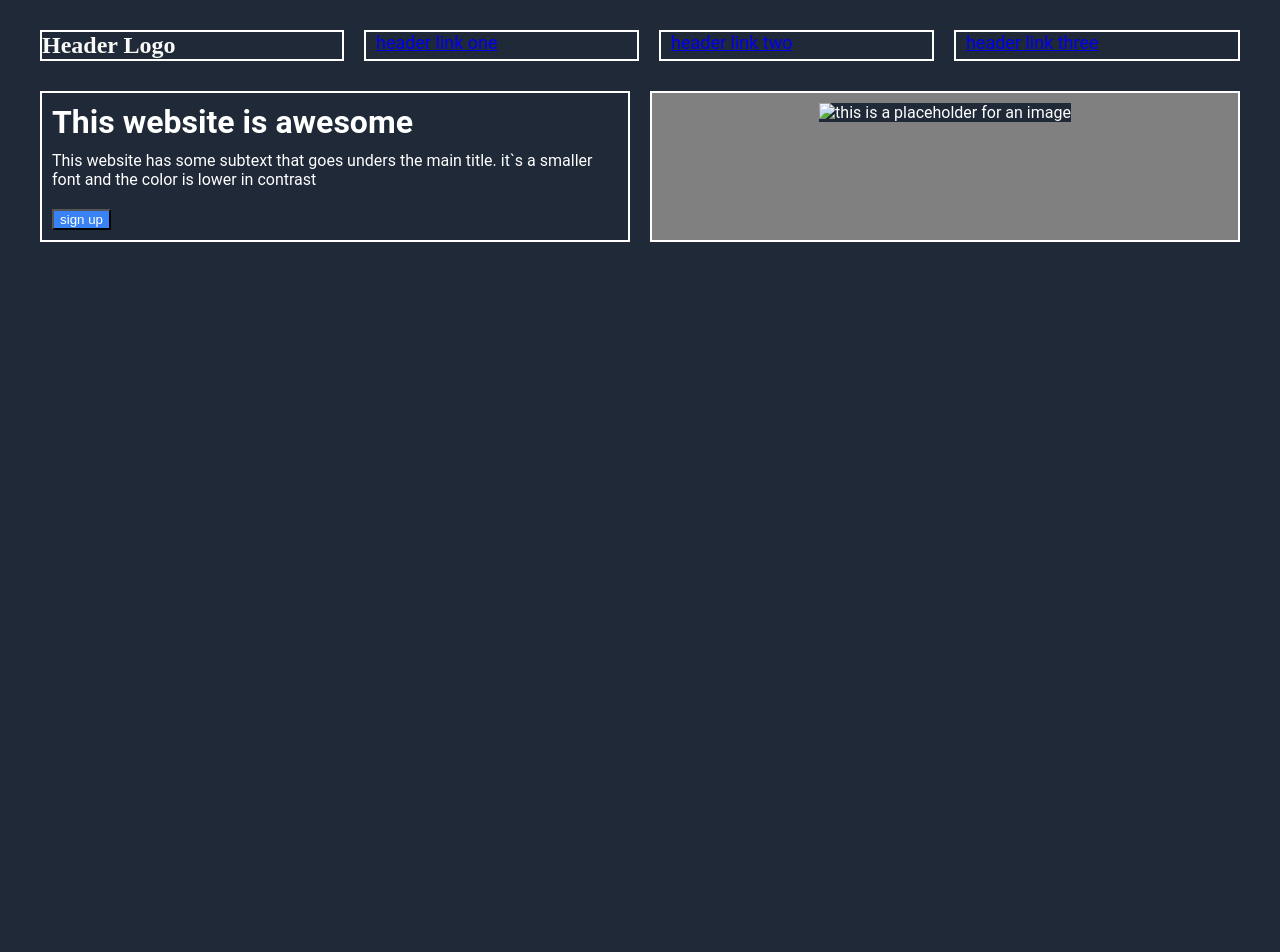
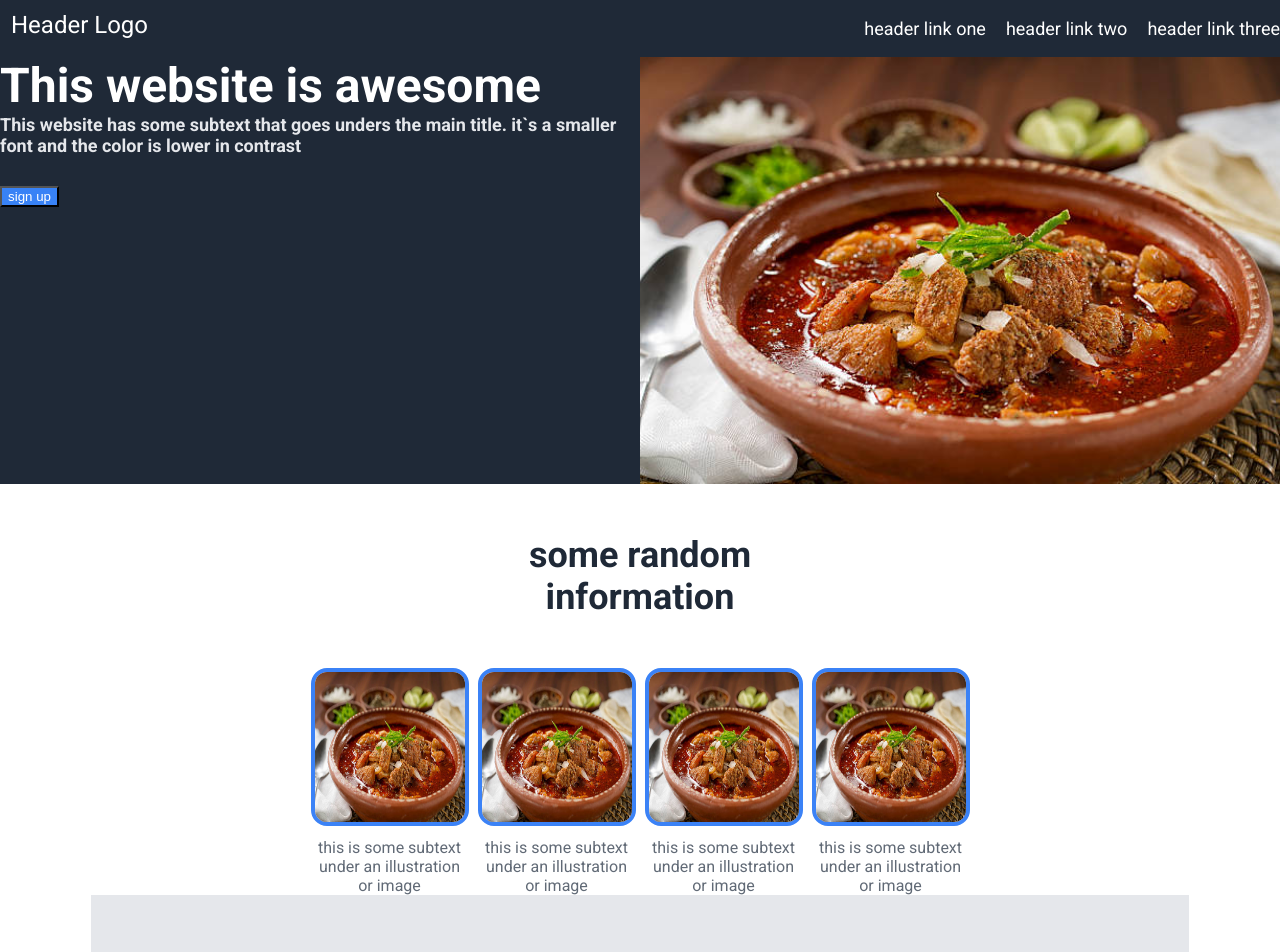
Before and after one commit to RhexNiebres/Project-Landing-Page, a plain HTML site: page index.html in a window 1280 px wide. Shown: the top 952 px of the page. Before the commit the page ends 800 px from the top, so only its background shows below. Drawn offline with Linux system fonts and the light colour scheme.

Commit message:
added box continer for images and qoute container

```diff
--- a/index.html
+++ b/index.html
@@ -5,37 +5,63 @@
     <meta charset="UTF-8" />
     <meta name="viewport" content="width=device-width, initial-scale=1.0" />
     <link rel="stylesheet" href="style.css" />
+    <link href="https://fonts.googleapis.com/css2?family=Roboto:wght@100;300;400;500;700&display=swap" rel="stylesheet">
   </head>
 
   <body>
 
     <div class="header-container">
-      <div class="Logo" style="font-weight: bold">Header Logo</div>
-      <div class="header-items">
-      <a href="https://www.example.com/page1" target="_blank">header link one</a>
+      <a class="Logo" href="index.html" rel="noopener noreferrer">Header Logo</a>
+       <ul>
+        <li><a href="https://www.example.com/page1" target="_blank">header link one</a></li>
+        <li><a href="https://www.example.com/page1" target="_blank">header link two</a></li>
+        <li><a href="https://www.example.com/page1" target="_blank">header link three</a></li>
+       </ul>
     </div>
 
-      <div class="header-items">
-      <a href="https://www.example.com/page1" target="_blank">header link two</a>
+     </div>
+     <div class="main-container">
+      <div class="hero-left">
+        <div class="hero-main" >This website is awesome</div>
+        <div class="hero-subtext">
+          This website has some subtext that goes unders the main title. it`s a
+          smaller font and the color is lower in contrast</div>
+        <button class="hero-button" style=" background-color:#3882F6; color: white;">sign up</button>
+      </div>
+      <image class="hero-right" src="menudo.jpg" alt="this is a placeholder for an image">
     </div>
 
-      <div class="header-items">
-      <a href="https://www.example.com/page1" target="_blank">header link three</a>
+<div class="information">
+  <div class="information-header">some random information</div>
+  <div class="information-content">
+    <div class="box-container">
+    <div><image class="box-image" src="menudo.jpg" alt=" image"></div>
+    <div class="box-text">this is some subtext under an illustration or image</div>
     </div>
+
+    <div class="box-container">
+     <div><image class="box-image" src=menudo.jpg alt="image"></div>
+     <div class="box-text">this is some subtext under an illustration or image</div>
     </div>
-  <main class="main-container">
-      <div class="main-items">
-        <h1>This website is awesome</h1>
-        <p>
-          This website has some subtext that goes unders the main title. it`s a
-          smaller font and the color is lower in contrast
-        </p>
-        <button style=" background-color:#3882F6; color: white;">sign up</button>
-      </div>
-      <div class="main-items placeholder" >
-      <image src="" alt="this is a placeholder for an image">
-      </div>
-  </main>
+
+    <div class="box-container">
+     <div><image class="box-image" src=menudo.jpg alt=" image"></div>
+      <div class="box-text">this is some subtext under an illustration or image</div>
+     </div>
+
+     <div class="box-container">
+     <div><image class="box-image" src=menudo.jpg alt=" image"></div>
+     <div class="box-text">this is some subtext under an illustration or image</div>
+   </div>
+
+  </div>
+
+  <div class="quote-container">
+  <div class="quote">"sLorem ipsum dolor sit amet, consectetur adipiscing elit. Suspendisse eget tortor sed urna consectetur semper vitae vitae lectus. Praesent hendrerit lectus nec felis tincidunt rhoncus. Sed lacinia nisi id elit convallis, quis euismod nulla ornare."</div>
+  <div class="author"> "-author"</div>
+
+  </div>
+
 
 </body>
 </html>
--- a/style.css
+++ b/style.css
@@ -1,49 +1,117 @@
-*{
-   background-color: #1f2937;
-   margin: 10px;
+body {
+  font-family: Roboto;
+  margin: 0;
+  display: flex;
+  flex-direction: column;
+  box-sizing: border-box;
 }
 
-.header-container
-{
+.header-container {
+  background: #1f2937;
   display: flex;
-    justify-content:space-evenly;
-
-
 }
 
-.Logo
-{
-    flex-basis: 300px;
+.Logo {
   font-size: 24px;
-    color: #F9FAF8;
-    border: 2px solid white;
-
+  color: #f9faf8;
+  padding: 11px;
 }
 
-.header-items
-{
-    border: 2px solid white;
+.header-container ul {
   flex-grow: 1;
-    font-family:'Roboto', sans-serif;
+  justify-content: flex-end;
   color: white;
   font-size: 18px;
+  list-style: none;
+  display: flex;
+  gap: 20px;
 }
 
-.main-container
-{
+.header-container a {
+  color: white;
+  text-decoration: none;
+}
+.header a:visited {
+  color: white;
+}
+
+.main-container {
   display: flex;
-    justify-content:space-between;
+  justify-content: space-evenly;
+  background: #1f2937;
 }
-.main-items
-{
-    border: 2px solid white;
+.hero-left {
   flex: 1;
   gap: 20px;
-    font-family:'Roboto', sans-serif;
   color: white;
+  font-size: 48px;
+  font-weight: 900;
 }
-.placeholder
-{
+.hero-main {
+  font-size: 48px;
+}
+.hero-subtext {
+  font-size: 18px;
+  color: #e5e7eb;
+}
+.hero-right {
   background-color: grey;
-    text-align:center;
+  text-align: center;
+  flex: 1;
 }
+
+.information {
+  display: flex;
+  flex-direction: column;
+  align-items: center;
+  justify-content: center;
+  padding: 50px 450px;
+  margin-bottom: 50px;
+}
+.information-header {
+  font-size: 36px;
+  color: #1f2937;
+  font-weight: 900;
+  text-align: center;
+  padding: 0 0 50px 0;
+}
+
+.information-content {
+  display: flex;
+  gap: 9px;
+}
+
+.box-image {
+  height: 150px;
+  width: 150px;
+  border-style: solid;
+  border-radius: 16px;
+  border-color: #3b82f6;
+  border-width: 4px;
+  margin-bottom: 8px;
+  justify-content: space-evenly;
+}
+.box-container {
+  display: flex;
+  flex-direction: column;
+  align-items: center;
+  text-align: center;
+}
+.box-text {
+  color: #616a76;
+}
+.quote-container {
+  background-color: #e5e7eb;
+  padding: 100px 450px;
+}
+.quote-container .quote {
+  font-size: 36px;
+  font-style: italic;
+  font-weight: 100;
+  text-align: left;
+}
+.quote-container .author {
+  text-align: right;
+  font-weight: bold;
+  font-size: 28px;
+}
```
Lines whose indentation alone changed are shown as unchanged.
